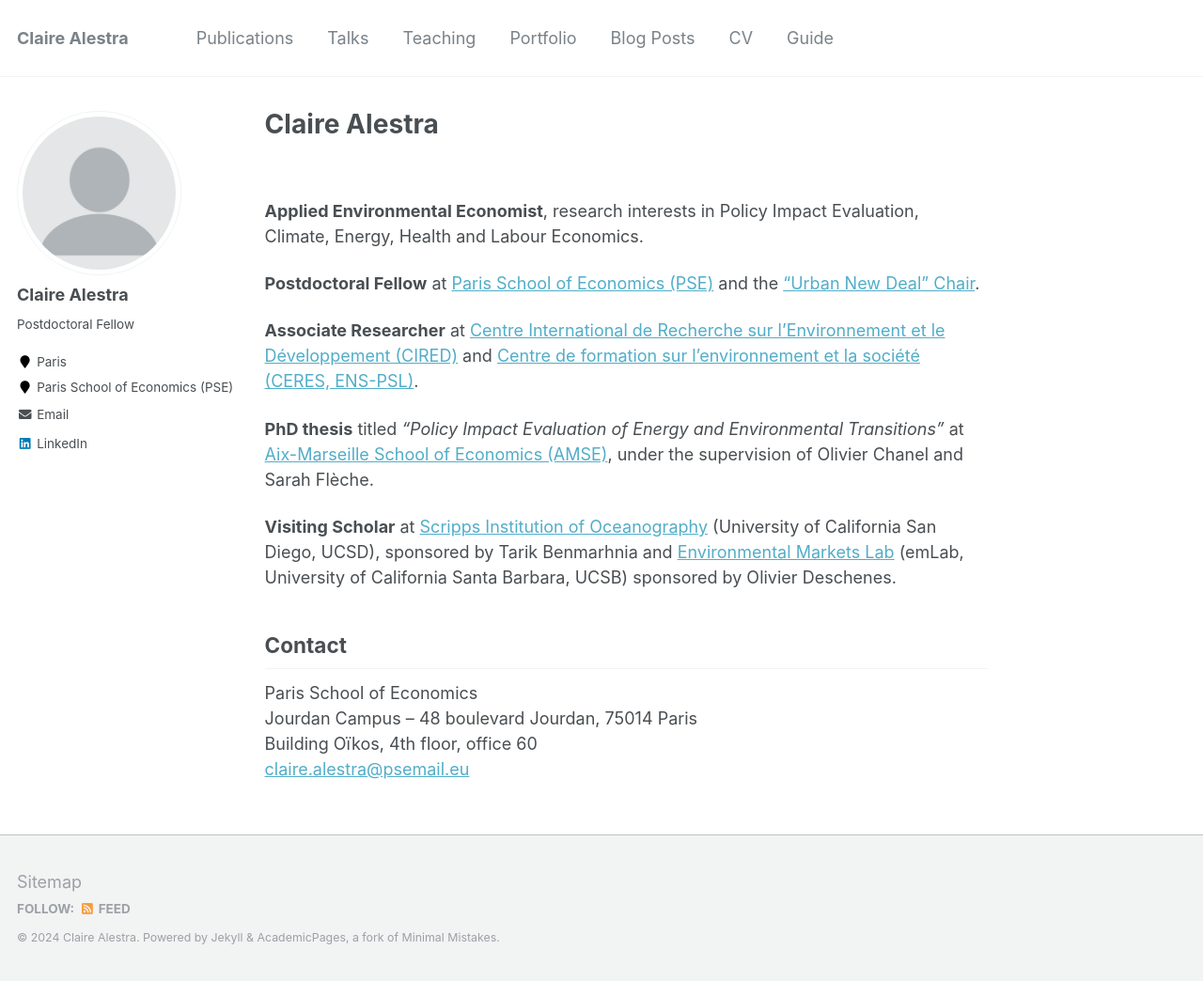
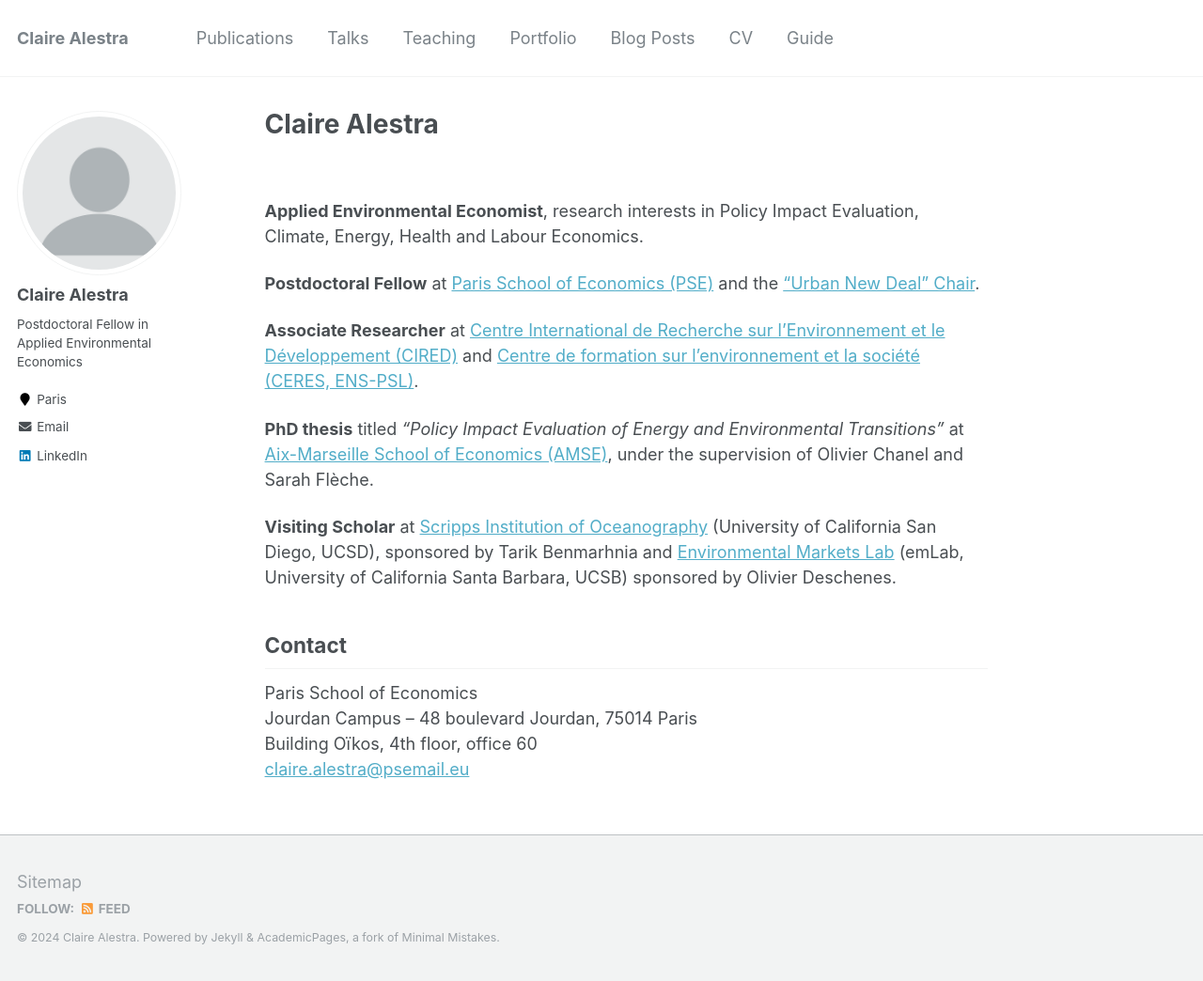
Before and after one commit to ClaireAlestra/ClaireAlestra.github.io, a Jekyll site: the page built from _pages/about.md, in a window 1280 px wide and 1044 px high. Shown: the whole window at 94% size. Built offline with Jekyll 4.4.1, drawn with Linux system fonts in a browser that asks for light colours.

Commit message:
Update _config.yml

```diff
--- a/_config.yml
+++ b/_config.yml
@@ -82,8 +82,8 @@ analytics:
 author:
   name             : "Claire Alestra"
   avatar           : "profile.png"
-  bio              : "Postdoctoral Fellow"
-  employer         : "Paris School of Economics (PSE)"
+  bio              : "Postdoctoral Fellow in Applied Environmental Economics"
+  :classical_building: "Paris School of Economics (PSE)"
   location         : "Paris"
   pubmed           : # "https://www.ncbi.nlm.nih.gov/pubmed/?term=john+snow"
   googlescholar    : # "http://yourfullgooglescholarurl.com"
```
